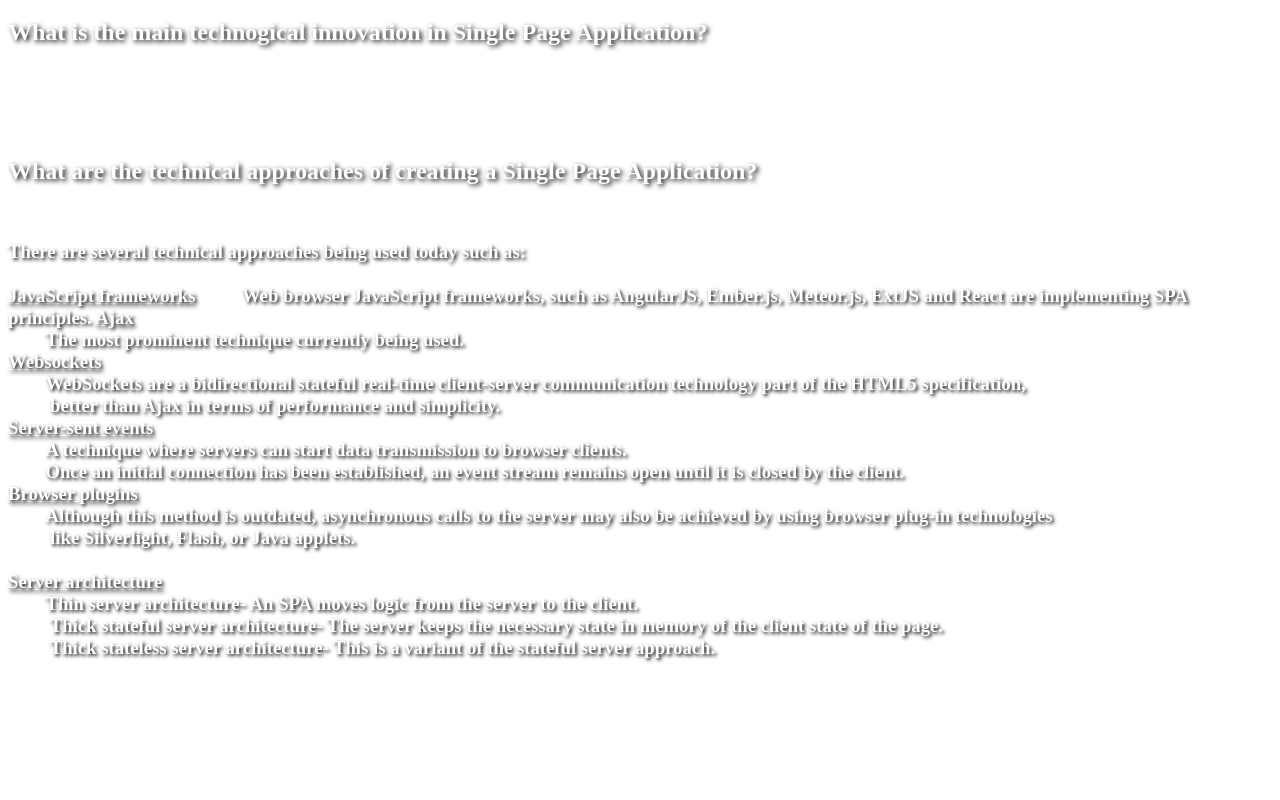
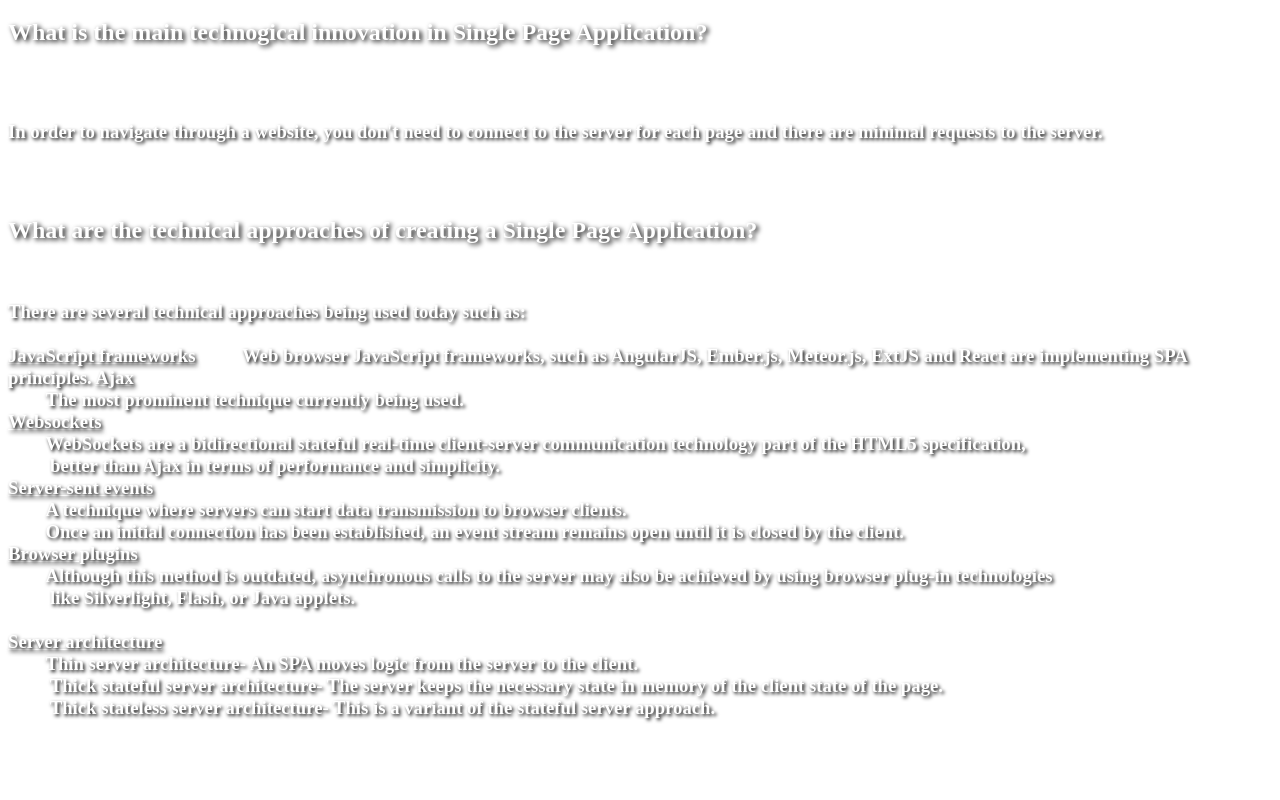
Before and after one commit to AYzamri/AYzamri.github.io, a plain HTML site: page index.html in a window 1280 px wide. Shown: the part 3900-4700 px from the top of the page. Drawn offline with Linux system fonts and the light colour scheme.

Commit message:
added ans for q2

```diff
--- a/index.html
+++ b/index.html
@@ -186,6 +186,7 @@
 <h2>What is the main technogical innovation in Single Page Application?</h2>
 <br/>
 <br/>
+<h3> In order to navigate through a website, you don't need to connect to the server for each page and there are minimal requests to the server.</h3>
 <br/>
 <br/>
 <h2>What are the technical approaches of creating a Single Page Application?</h2>
--- a/style.css
+++ b/style.css
@@ -102,7 +102,7 @@
 }
 img{
 	  border-radius: 15px;
-}
+}/*
 form {
     margin-left:auto;
     margin-right:auto;
@@ -262,3 +262,5 @@
     -moz-box-shadow: rgba(255,255,255,0) 0 1px 0, inset rgba(255,255,255,0.7) 0 1px 0;
     box-shadow: rgba(255,255,255,0) 0 1px 0, inset rgba(255,255,255,0.7) 0 1px 0;
    }
+
+*/
```
